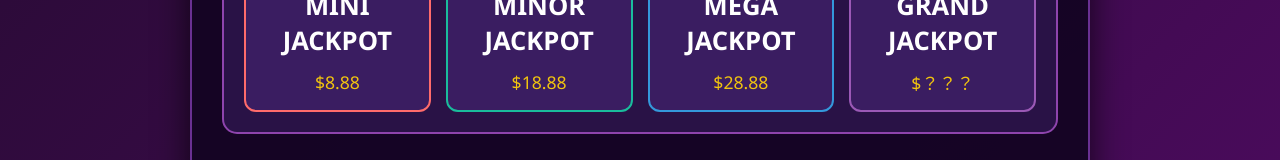
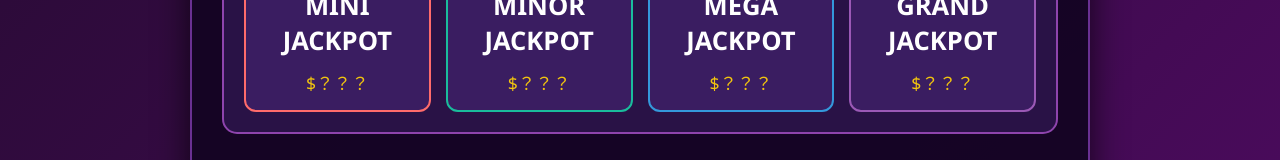
Before and after one commit to w33club/jackpot-site, a website: page public/game.html in a window 1280 px wide. Shown: the part 1504-1664 px from the top of the page. Drawn offline with Linux system fonts and the light colour scheme.

Commit message:
Update game.html

```diff
--- a/public/game.html
+++ b/public/game.html
@@ -568,7 +568,7 @@
                         <span>🍒</span>
                     </div>
                     <h3>MINI JACKPOT</h3>
-                    <p>$8.88</p>
+                    <p>$？？？</p>
                 </div>
                 <div class="jackpot-type minor">
                     <div class="jackpot-symbols">
@@ -577,7 +577,7 @@
                         <span>🍋</span>
                     </div>
                     <h3>MINOR JACKPOT</h3>
-                    <p>$18.88</p>
+                    <p>$？？？</p>
                 </div>
                 <div class="jackpot-type mega">
                     <div class="jackpot-symbols">
@@ -586,7 +586,7 @@
                         <span>🍇</span>
                     </div>
                     <h3>MEGA JACKPOT</h3>
-                    <p>$28.88</p>
+                    <p>$？？？</p>
                 </div>
                 <div class="jackpot-type grand">
                     <div class="jackpot-symbols">
```
